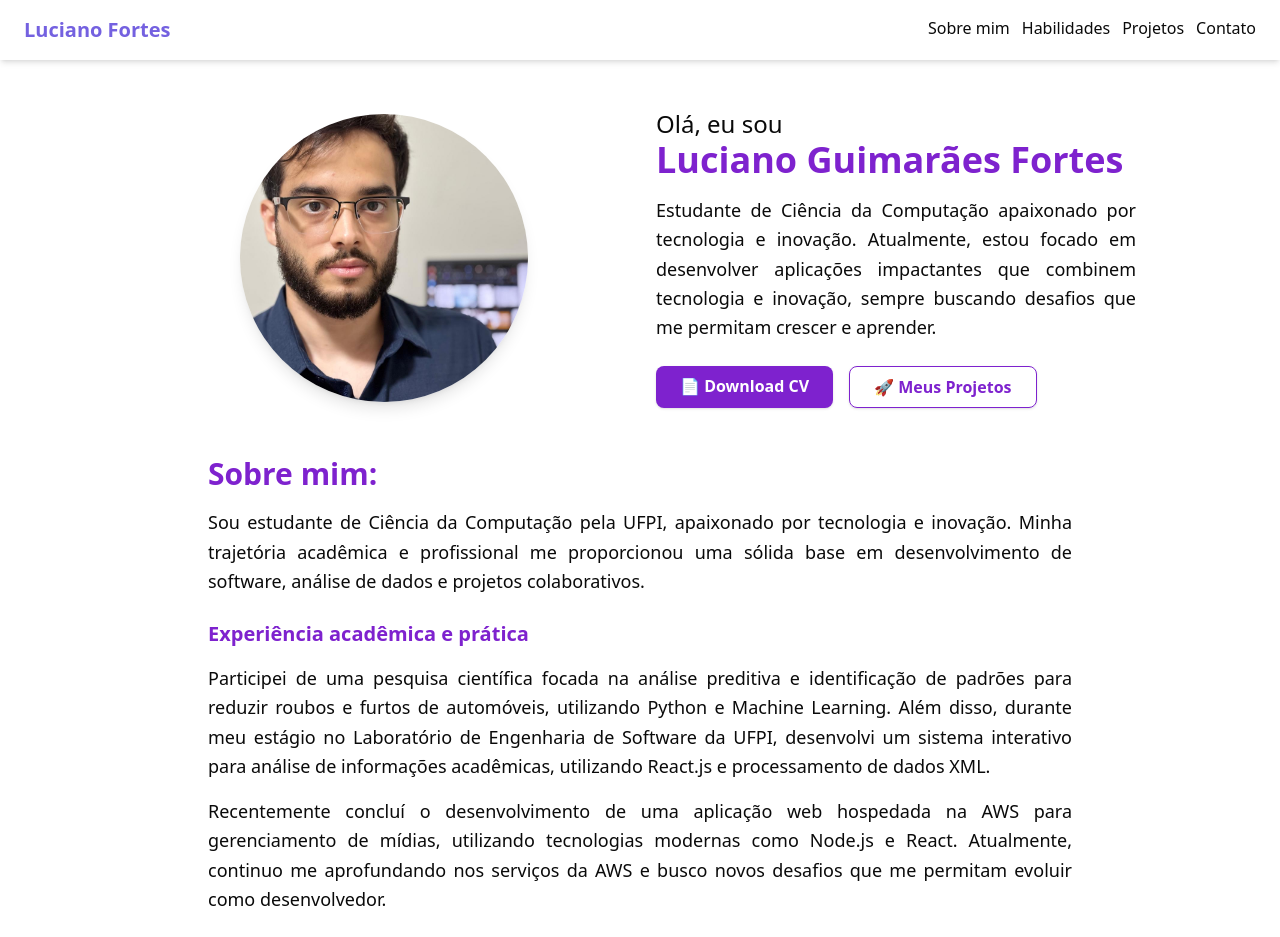
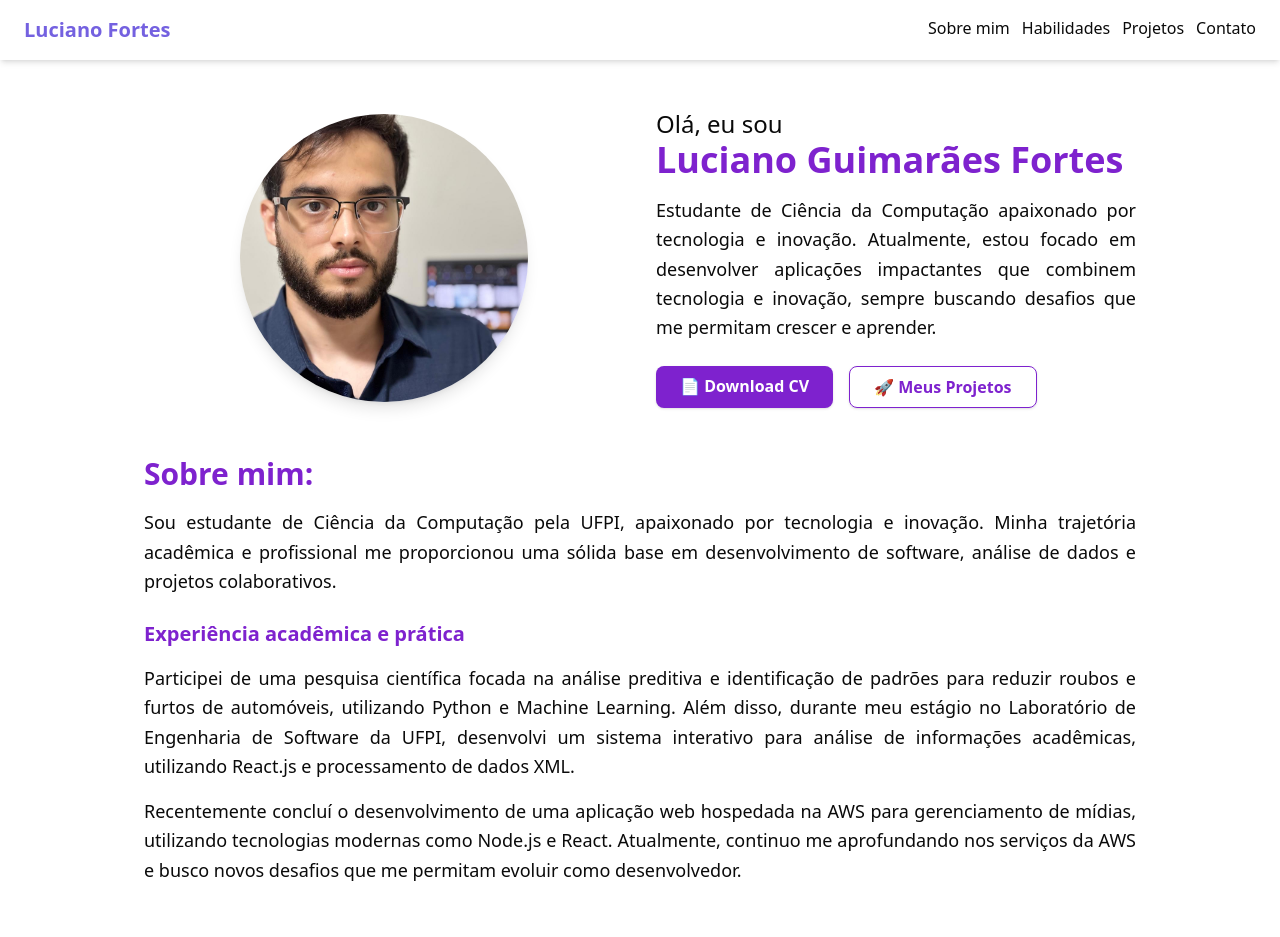
Before and after one commit to LUCIANOGFORTES02/Portfolio, a React app: page / in a window 1280 px wide. Shown: the top 937 px of the page. Built offline with nearby package versions, Linux system fonts and the light colour scheme; the HTML template or start-up script is replaced by a standard one.

Commit message:
six: changing the margin

```diff
--- a/src/sections/AboutMe.tsx
+++ b/src/sections/AboutMe.tsx
@@ -5,7 +5,7 @@
 
 export default function AboutMe() {
   return (
-    <section id='about' className='mt-12 px-4  max-w-4xl mx-auto' >
+    <section id='about' className='mt-12 px-4 ' >
         <div >
             {/* Descrição */}
             <h1 className='text-3xl  text-purple-700  font-bold'>Sobre mim:</h1>
```
